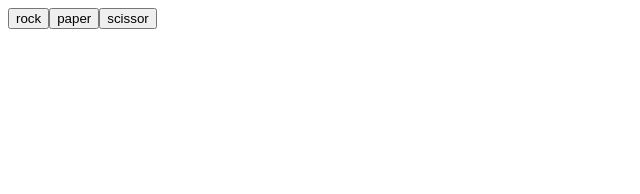
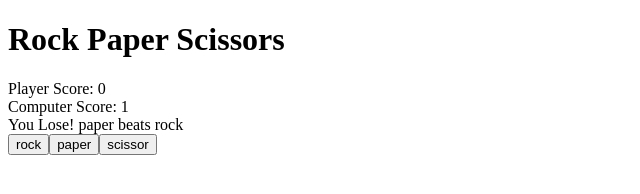
Before and after one commit to pritalb/odin-rock-paper-scissors, a plain HTML site: page index.html in a window 1280 px wide. Both pictures are taken after a click on the button "rock". Shown: the whole page, without its empty margins (0-640 px from the left). Drawn offline with Linux system fonts and the light colour scheme.

Commit message:
basic ui done.

```diff
--- a/index.html
+++ b/index.html
@@ -9,6 +9,12 @@
 	<script src="script.js" defer></script>
 </head>
 <body>
-
+	<h1> Rock Paper Scissors </h1>
+	<div id="scores">
+		<div id="player_score"></div>
+		<div id="computer_score"></div>
+	</div>
+	<div id="result"></div>
+	<div id="win"></div>
 </body>
 </html>
--- a/script.js
+++ b/script.js
@@ -9,10 +9,11 @@ function computerPlay() {
 	return hands[compPlay];
 }
 
-function playRound(playerSelection, computerSelection) {
+function playRound(playerSelection) {
 	let win = false;
 	let playerPlay = playerSelection.toLowerCase();
 	let result = {};
+	let computerSelection = computerPlay();
 
 	if (playerPlay === computerSelection) {
 			result['result'] = `Draw! Both players selected ${playerPlay}`;
@@ -34,31 +35,69 @@ function playRound(playerSelection, computerSelection) {
 	return result
 }
 
-function game() {
-	let score = {
+function reset() {
+	let player_score_ui = document.querySelector('#player_score');
+	let computer_score_ui = document.querySelector('#computer_score');
+	let result_ui = document.querySelector('#result');
+	let win_ui = document.querySelector('#win');
+
+	score = {
 		'player': 0,
 		'computer': 0,
 		'no winner': 0,
 	};
 
-	let win_score = 5;
+	player_score_ui.innerText = 'Player Score: 0';
+	computer_score_ui.innerText = 'Computer Score: 0';
+	result_ui.innerText = 'Play a hand to start the game.';
+	win_ui.innerText = '';
 
+}
+
+function game(button_name) {
+	if ( (score['player'] >= 5) || (score['computer'] >= 5) ) {
+		reset();
+	}
+
+	let player_score_ui = document.querySelector('#player_score');
+	let computer_score_ui = document.querySelector('#computer_score');
+	let result_ui = document.querySelector('#result');
+	let win_ui = document.querySelector('#win');
+
+	let round_result = playRound(button_name);
+	score[round_result['winner']]++;
+
+	player_score_ui.innerText = `Player Score: ${score['player']}`;
+	computer_score_ui.innerText = `Computer Score: ${score['computer']}`;
+	result_ui.innerText = round_result['result'];
+
+	if (score['player'] == 5) {
+		win_ui.innerText = 'Player wins.';
+	} else if (score['computer'] == 5) {
+		win_ui.innerText = 'Computer wins.';
+	}
+
+	console.log(score);
+
+}
+
+function main() {
 	let rock_btn = document.createElement('button');
 	rock_btn.innerText = 'rock';
-	rock_btn.addEventListener('on_click', () => {
-		playRound(rock_btn.innerText);
+	rock_btn.addEventListener('click', () => {
+		game(rock_btn.innerText);
 	})
 
 	let paper_btn = document.createElement('button');
 	paper_btn.innerText = 'paper';
-	paper_btn.addEventListener('on_click', () => {
-		playRound(paper_btn.innerText);
+	paper_btn.addEventListener('click', () => {
+		game(paper_btn.innerText);
 	})
 
 	let scissor_btn = document.createElement('button');
 	scissor_btn.innerText = 'scissor';
-	scissor_btn.addEventListener('on_click', () => {
-		playRound(scissor_btn.innerText);
+	scissor_btn.addEventListener('click', () => {
+		game(scissor_btn.innerText);
 	})
 
 	let play_btns = document.createElement('div');
@@ -66,24 +105,10 @@ function game() {
 
 	document.body.append(play_btns);
 
-	// for (let index = 0; index < 5; index++) {
-	// 	let player_hand = prompt(` Round ${index}: choose a hand (from: rock, paper or scissor).`);
-	// 	let compPlay = computerPlay();
+	reset();
 
-	// 	let round_result = playRound(player_hand, compPlay);
-
-	// 	score[round_result['winner']]++;
-	// 	console.log(`Round ${index} result: ${round_result['result']}`);
-	// 	console.log(`current score => player : ${score['player']}, computer : ${score['computer']}`);
-	// }
-
-	if (score['player'] > score['computer']) {
-		console.log('Player wins.')
-	} else if (score['player'] < score['computer']) {
-		console.log('Computer wins.')
-	} else {
-		console.log('Game Draw.');
-	}
+	console.log('js working');
 }
 
-game();
+let score = {};
+main()
```
